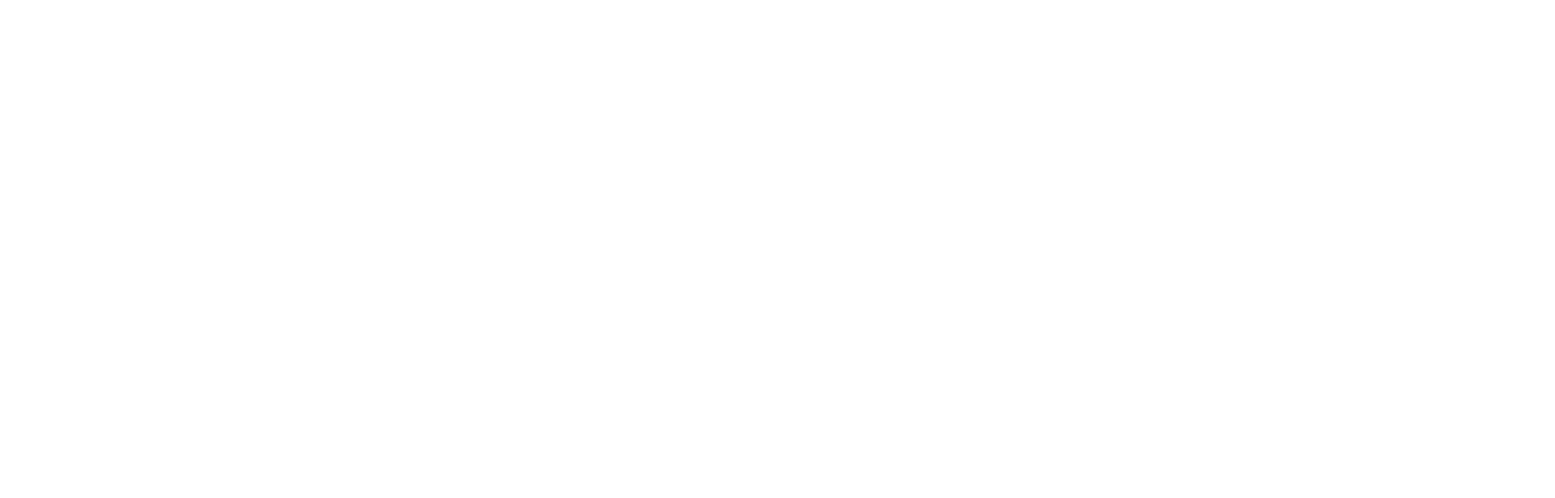
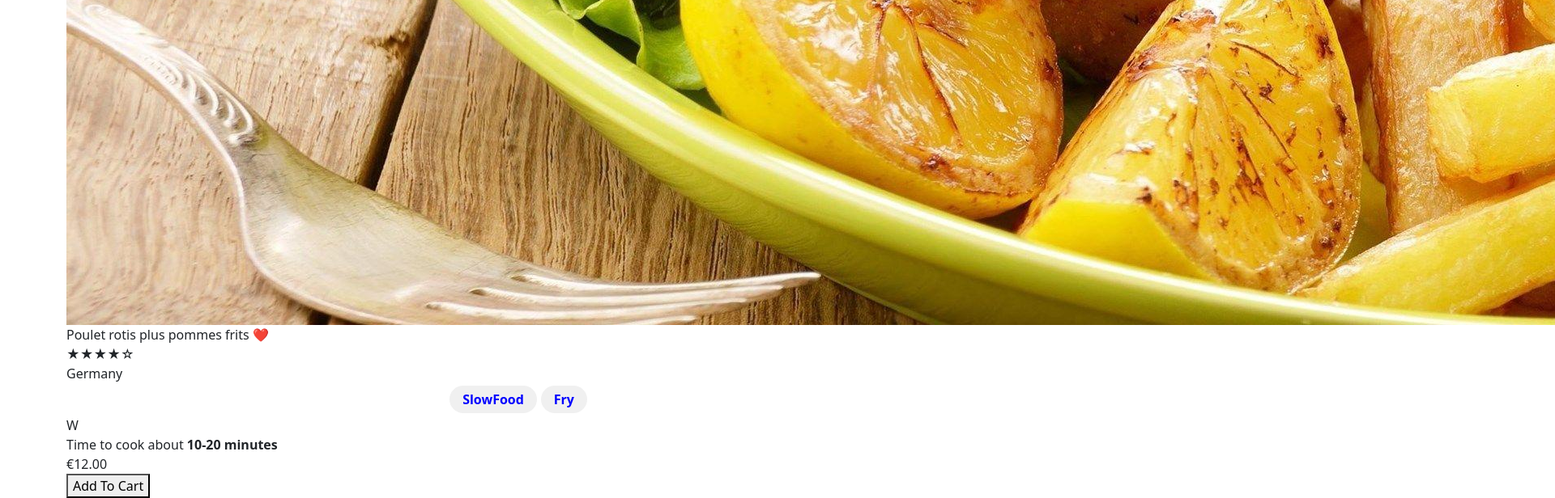
Before and after one commit to prkd2002/foodstore, an Angular app: page /food/1 in a window 1280 px wide. Before the commit this address led to /. Shown: the part 1095-1711 px from the top of the page at 81% size, 1920 px wide, since content can reach past the window. Before the commit the page ends 800 px from the top, so only its background shows below. Built offline with nearby package versions, Linux system fonts and the light colour scheme.

Commit message:
Adding Food Page

```diff
--- a/src/app/app-routing.module.ts
+++ b/src/app/app-routing.module.ts
@@ -1,6 +1,7 @@
 import { NgModule } from '@angular/core';
 import { RouterModule, Routes } from '@angular/router';
 import { HomeComponent } from './components/home/home.component';
+import { FoodPageComponent } from './components/food-page/food-page.component';
 
 const routes: Routes = [
   {
@@ -17,6 +18,11 @@
     path:'tag/:tag',
     component:HomeComponent
 
+  },
+  {
+    path:'food/:id',
+    component:FoodPageComponent
+
   }
 ];
 
--- a/src/app/app.module.ts
+++ b/src/app/app.module.ts
@@ -10,6 +10,7 @@
 import { SearchComponent } from './components/search/search.component';
 import { FormsModule } from '@angular/forms';
 import { TagsComponent } from './components/tags/tags.component';
+import { FoodPageComponent } from './components/food-page/food-page.component';
 
 @NgModule({
   declarations: [
@@ -17,7 +18,8 @@
     HeaderComponent,
     HomeComponent,
     SearchComponent,
-    TagsComponent
+    TagsComponent,
+    FoodPageComponent
   ],
   imports: [
     BrowserModule,
--- /dev/null
+++ b/src/app/components/food-page/food-page.component.html
@@ -0,0 +1,47 @@
+<div class="container">
+
+    <img [src]="food.imageUrl" [alt]="food.name">
+    <div class="details">
+        <div class="header">
+            <span class="name">
+                {{food.name}}
+
+            </span>
+            <span class="favorite {{food.favorite?'':'not'}}">
+                ❤️
+            </span>
+
+        </div>
+            <div class="rating">
+                <ngb-rating
+                [max]="5"
+                [(rate)]="food.stars"
+                [readonly]="false">
+            </ngb-rating>
+            </div>
+            <div class="origins">
+                <span *ngFor="let origin of food.origins">
+                    {{origin}}
+                </span>
+
+            </div>
+            <div class="tags">
+                <app-tags [foodPageTags]="food.tags"></app-tags>
+            </div>
+            <div class="cook-time">
+                <span>
+                    Time to cook about <strong>{{food.cookTime}} minutes</strong>
+                </span>
+
+            </div>
+
+            <div class="price">
+                <span>{{food.price | currency: 'EUR'}}</span>
+
+            </div>
+            <button>Add To Cart</button>
+
+
+    </div>
+
+</div>
--- /dev/null
+++ b/src/app/components/food-page/food-page.component.ts
@@ -0,0 +1,44 @@
+import { Component, OnInit } from '@angular/core';
+import { Food } from '../../shared/models/Food';
+import { FoodService } from '../../services/food/food.service';
+import { ActivatedRoute } from '@angular/router';
+
+@Component({
+  selector: 'app-food-page',
+  templateUrl: './food-page.component.html',
+  styleUrl: './food-page.component.scss'
+})
+export class FoodPageComponent implements OnInit {
+  food!:Food;
+
+  constructor(
+    private foodService:FoodService,
+    private route:ActivatedRoute
+  ){
+
+    /*
+    this.route.params.subscribe(
+      (params) =>{
+        if(params['id']){
+          this.food = this.foodService.getFoodById(params['id'])
+        }
+      }
+
+    )
+    */
+  }
+
+  ngOnInit(): void {
+    this.route.params.subscribe(
+      (params) =>{
+        if(params['id']){
+          this.food = this.foodService.getFoodById(params['id']);
+        }
+      }
+    )
+
+  }
+
+
+
+}
--- a/src/app/components/home/home.component.html
+++ b/src/app/components/home/home.component.html
@@ -2,7 +2,7 @@
 <app-tags></app-tags>
 <ul>
     <li *ngFor="let food of listOfFoods">
-        <a href="#">
+        <a routerLink="/food/{{food.id}}">
             <img src="{{food.imageUrl}}" alt="">
             <div class="content">
                 <div class="name">
--- a/src/app/components/tags/tags.component.html
+++ b/src/app/components/tags/tags.component.html
@@ -1,6 +1,13 @@
-<div *ngIf="listOfTags.length !== 0">
+<div *ngIf="listOfTags?.length === 0">
     <a *ngFor="let tag of listOfTags" routerLink="/tag/{{tag.name}}">
         {{tag.name}}({{tag.count}})
     </a>
 
 </div>
+<div *ngIf="foodPageTags">
+    <a *ngFor="let tagName of foodPageTags" routerLink="/tag/{{tagName}}">
+        {{tagName}}
+    </a>
+
+</div>
+W
--- a/src/app/components/tags/tags.component.ts
+++ b/src/app/components/tags/tags.component.ts
@@ -1,4 +1,4 @@
-import { Component, OnInit } from '@angular/core';
+import { Component, Input, OnInit } from '@angular/core';
 import { Tag } from '../../shared/models/Tag';
 import { FoodService } from '../../services/food/food.service';
 
@@ -8,7 +8,10 @@
   styleUrl: './tags.component.scss'
 })
 export class TagsComponent implements OnInit {
-  listOfTags:Tag[] = [];
+
+  @Input()
+  foodPageTags?:string[];
+  listOfTags?:Tag[];
 
   constructor(
     private foodService:FoodService
--- a/src/app/services/food/food.service.ts
+++ b/src/app/services/food/food.service.ts
@@ -80,7 +80,7 @@
         origins:['Cameroon'],
         stars:4.0,
         imageUrl:'/assets/images/foods/food6.jpg',
-        tags:['SLowFood']
+        tags:['SlowFood']
 
       },
       {
@@ -164,4 +164,9 @@
             this.getAllFoods():
             this.getAllFoods().filter(food => food.name.toLowerCase().includes(searchItem.toLowerCase()));
   }
+
+
+  getFoodById(id:number):Food{
+    return this.getAllFoods().find(food => food.id == id)!;
+  }
 }
```
Also changed, not shown: src/app/components/food-page/food-page.component.scss (added), 1 other file (tests, documents, lock files or other folders).
